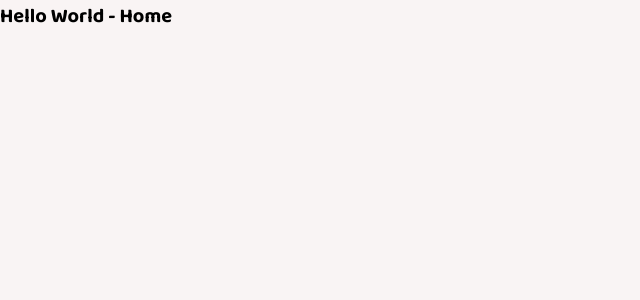
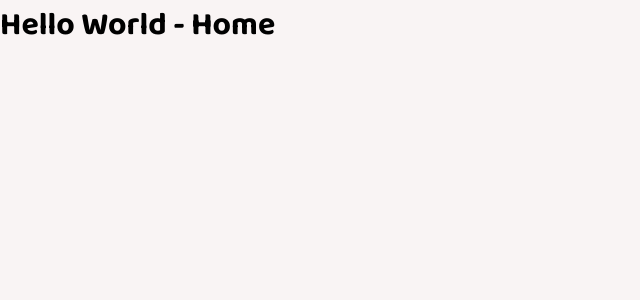
Before and after one commit to LuizMeraki/CookIo, a Next.js app: page / in a window 1280 px wide. Shown: the top 300 px of the page, without its empty margins (0-640 px from the left). Built offline with nearby package versions, Linux system fonts and the light colour scheme.

Commit message:
feat: add base font size

```diff
--- a/src/styles/global.scss
+++ b/src/styles/global.scss
@@ -11,11 +11,12 @@ html {
 }
 
 body {
-  border: none;
+  font-size: 1.6rem;
   background-color: var(--white-200);
 }
 
 button {
+  border: none;
   cursor: pointer;
 }
 
```
